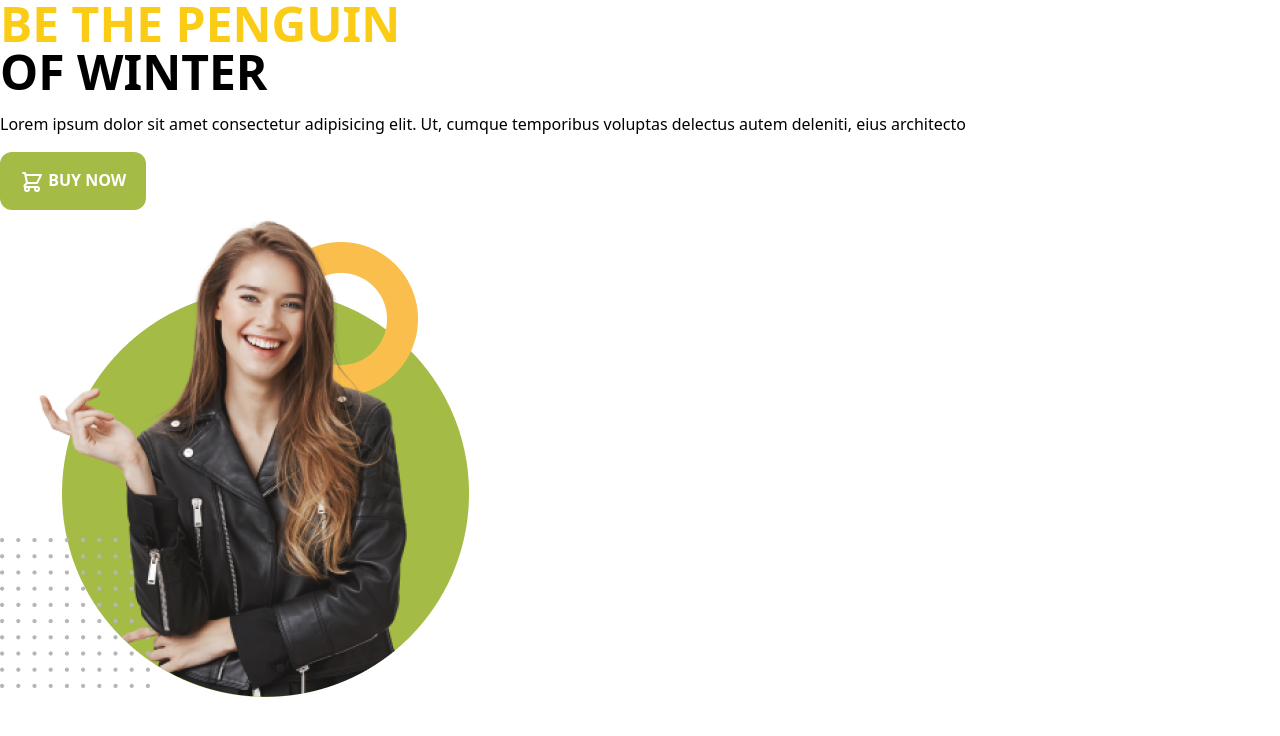
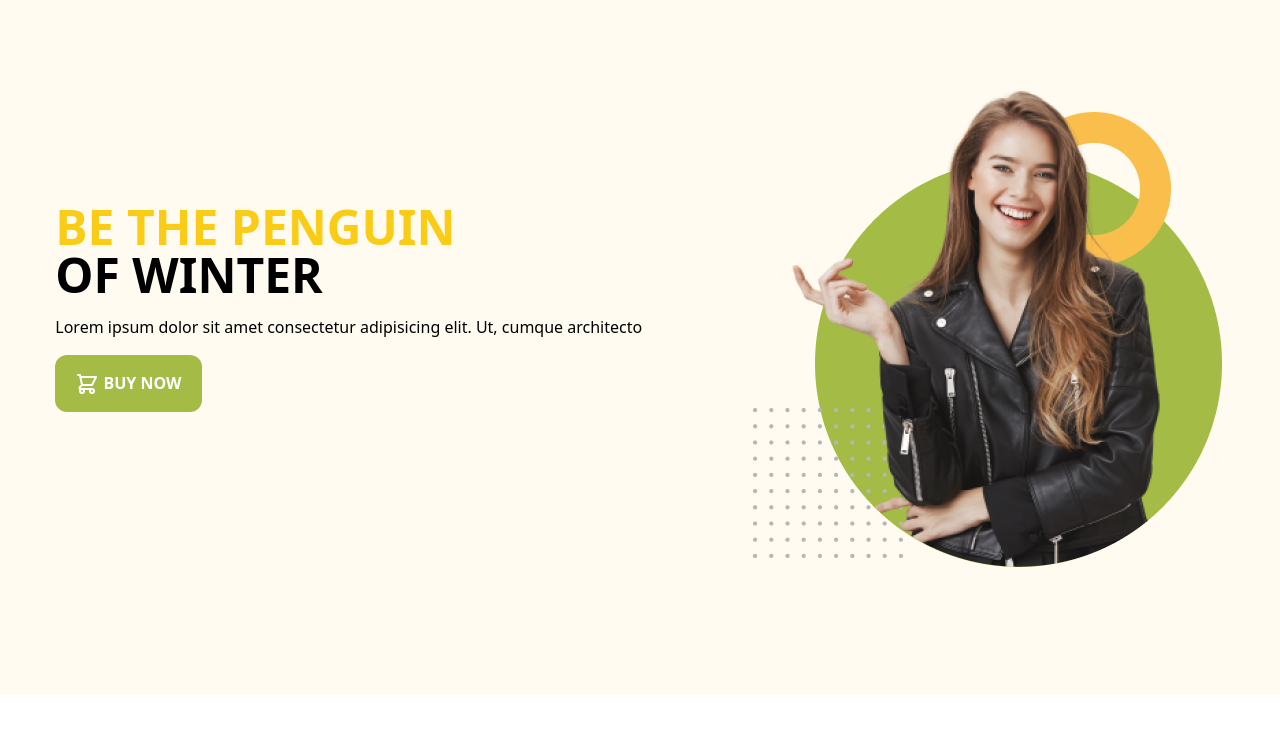
Before and after one commit to mahbubulhaque-sohag/Penguin-Fasion, a plain HTML site: page index.html in a window 1280 px wide. Drawn offline with nearby package versions, Linux system fonts and the light colour scheme.

Commit message:
headar part

```diff
--- a/index.html
+++ b/index.html
@@ -13,6 +13,7 @@
         extend: {
           colors: {
             clifford: '#da373d',
+            background:'#FFFBF0'
           }
         }
       }
@@ -20,23 +21,23 @@
   </script>
 </head>
 <body>
-    <header>
-      <section class="container mx-auto">
+    <header class="bg-background pb-32 pt-12">
+      <section class="container mx-auto sm:flex items-center justify-around">
         <div class="space-y-4">
-            <h1 class="text-5xl uppercase font-bold">
+            <h1 class="text-2xl sm:text-5xl uppercase font-bold">
                 <span class="text-yellow-400">be the penguin</span>
                 <br>
                 <span>of winter</span>
             </h1>
-            <p>Lorem ipsum dolor sit amet consectetur adipisicing elit. Ut, cumque temporibus voluptas delectus autem deleniti, eius architecto </p>
+            <p>Lorem ipsum dolor sit amet consectetur adipisicing elit. Ut, cumque  architecto </p>
             <button class="uppercase bg-[#A4BC46] py-4 px-5 font-semibold rounded-xl text-white">
                 <svg xmlns="http://www.w3.org/2000/svg" class="h-6 w-6 inline" fill="none" viewBox="0 0 24 24" stroke="currentColor" stroke-width="2">
                     <path stroke-linecap="round" stroke-linejoin="round" d="M3 3h2l.4 2M7 13h10l4-8H5.4M7 13L5.4 5M7 13l-2.293 2.293c-.63.63-.184 1.707.707 1.707H17m0 0a2 2 0 100 4 2 2 0 000-4zm-8 2a2 2 0 11-4 0 2 2 0 014 0z" />
                   </svg>
                 Buy now</button>
         </div>
-        <div>
-            <img src="images/model.png" alt="">
+        <div class="pt-8 scroll-m-0">
+            <img class="w-1/2 sm:w-full" src="images/model.png" alt="">
         </div>
       </section>
     </header>
```
